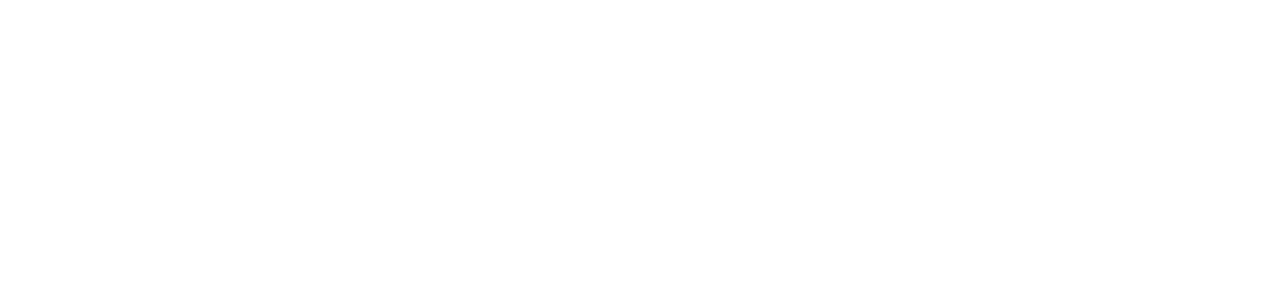
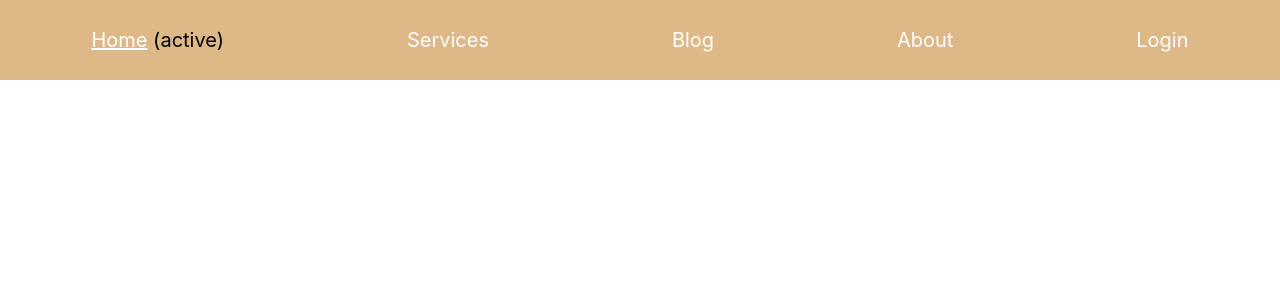
Before and after one commit to muyed-moktadir/the-travel-trek-website, a React (Create React App) app: page / in a window 1280 px wide. Before the commit this address had no page. Shown: the top 300 px of the page. Built offline with nearby package versions, Linux system fonts and the light colour scheme.

Commit message:
header section included

```diff
--- a/public/index.html
+++ b/public/index.html
@@ -24,7 +24,7 @@
       work correctly both with client-side routing and a non-root public URL.
       Learn how to configure a non-root public URL by running `npm run build`.
     -->
-    <title>React App</title>
+    <title>travel trek</title>
   </head>
   <body>
     <noscript>You need to enable JavaScript to run this app.</noscript>
--- a/src/App.js
+++ b/src/App.js
@@ -1,10 +1,12 @@
 import logo from './logo.svg';
 import './App.css';
 import { Route, Routes } from 'react-router-dom';
+import Header from './pages/Shared/Header/Header';
 
 function App() {
   return (
     <div className="App">
+      <Header></Header>
       <Routes>
         <Route></Route>
         <Route></Route>
@@ -13,6 +15,7 @@
         <Route></Route>
         <Route></Route>
       </Routes>
+
     </div>
   );
 }
--- /dev/null
+++ b/src/pages/CustomLink/CustomLink.js
@@ -0,0 +1,21 @@
+import { Link, useMatch, useResolvedPath } from "react-router-dom";
+
+function CustomLink({ children, to, ...props }) {
+    let resolved = useResolvedPath(to);
+    let match = useMatch({ path: resolved.pathname, end: true });
+
+    return (
+      <div>
+        <Link
+          style={{ color:'white', textDecoration: match ? "underline" : "none" }}
+          to={to}
+          {...props}
+        >
+          {children}
+        </Link>
+        {match && " (active)"}
+      </div>
+    );
+  }
+
+export default CustomLink;
--- a/src/pages/Shared/Header/Header.css
+++ b/src/pages/Shared/Header/Header.css
@@ -0,0 +1,9 @@
+nav{
+    display: flex;
+    justify-content: space-around;
+    align-items: center;
+    font-size: 20px;
+    background-color: burlywood;
+    height: 80px;
+    width: 100%;
+   }
--- a/src/pages/Shared/Header/Header.js
+++ b/src/pages/Shared/Header/Header.js
@@ -0,0 +1,19 @@
+import React from "react";
+import CustomLink from "../../CustomLink/CustomLink";
+import './Header.css'
+import logo from '../../../images/logo.png'
+const Header = () => {
+  return (
+    <div className="header">
+      <nav>
+        <CustomLink to="/"><span>Home</span></CustomLink>
+        <CustomLink to="/services">Services</CustomLink>
+        <CustomLink to="/blog">Blog</CustomLink>
+        <CustomLink to="about">About</CustomLink>
+        <CustomLink to="/login">Login</CustomLink>
+      </nav>
+    </div>
+  );
+};
+
+export default Header;
```
Also changed, not shown: src/images/logo.png (added).
